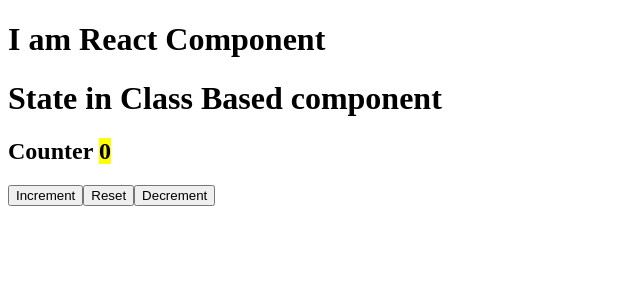
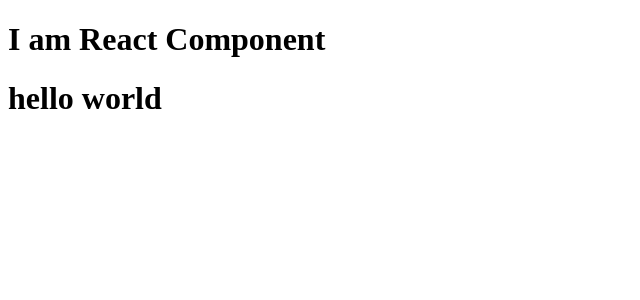
Before and after one commit to aloksingh72/React.js, a React (Create React App) app in the folder myapp/: page / in a window 1280 px wide. Shown: the top 300 px of the page, without its empty margins (0-640 px from the left). Built offline with nearby package versions, Linux system fonts and the light colour scheme.

Commit message:
props react

```diff
--- a/myapp/src/App.jsx
+++ b/myapp/src/App.jsx
@@ -1,6 +1,7 @@
 
 import Navbar from "./Components/Navbar";
 import NavbarCBC from "./Components/NavbarCBC";
+import Parent from "./props/Parent";
 import StateInCBC from "./states/cbc/StatesInCBC";
 import Counter from "./states/fbc/Counter";
 import States from "./states/fbc/States";
@@ -12,7 +13,9 @@
             <h1>I am React Component</h1>
             {/* <States/> */}
             {/* <Counter/> */}
-            <StateInCBC/>
+            {/* <StateInCBC/> */}
+
+            <Parent/>
         </div>
     );
 };
--- /dev/null
+++ b/myapp/src/props/ChildA.jsx
@@ -0,0 +1,12 @@
+//here data is being recieved from parent through props keyword
+const ChildA =(props)=>{
+    console.log(props);
+    return (
+        <div>
+            {/* inside props object the data is being present inside x:key  */}
+            <h1>{props.x}</h1>
+
+        </div>
+    )
+}
+export default ChildA;
--- /dev/null
+++ b/myapp/src/props/Parent.jsx
@@ -0,0 +1,19 @@
+import ChildA from "./ChildA";
+
+const Parent = () =>{
+    //it is prop name and value
+    let data = "hello world";
+    return (
+        <div>
+            {/* here data is passed through props in childA */}
+
+            <ChildA x = {data}/>
+
+            {/* //we can also passed it like  */}
+            {/* <ChildA abc = "hello universe"/> */}
+
+
+        </div>
+    )
+}
+export default Parent;
```
